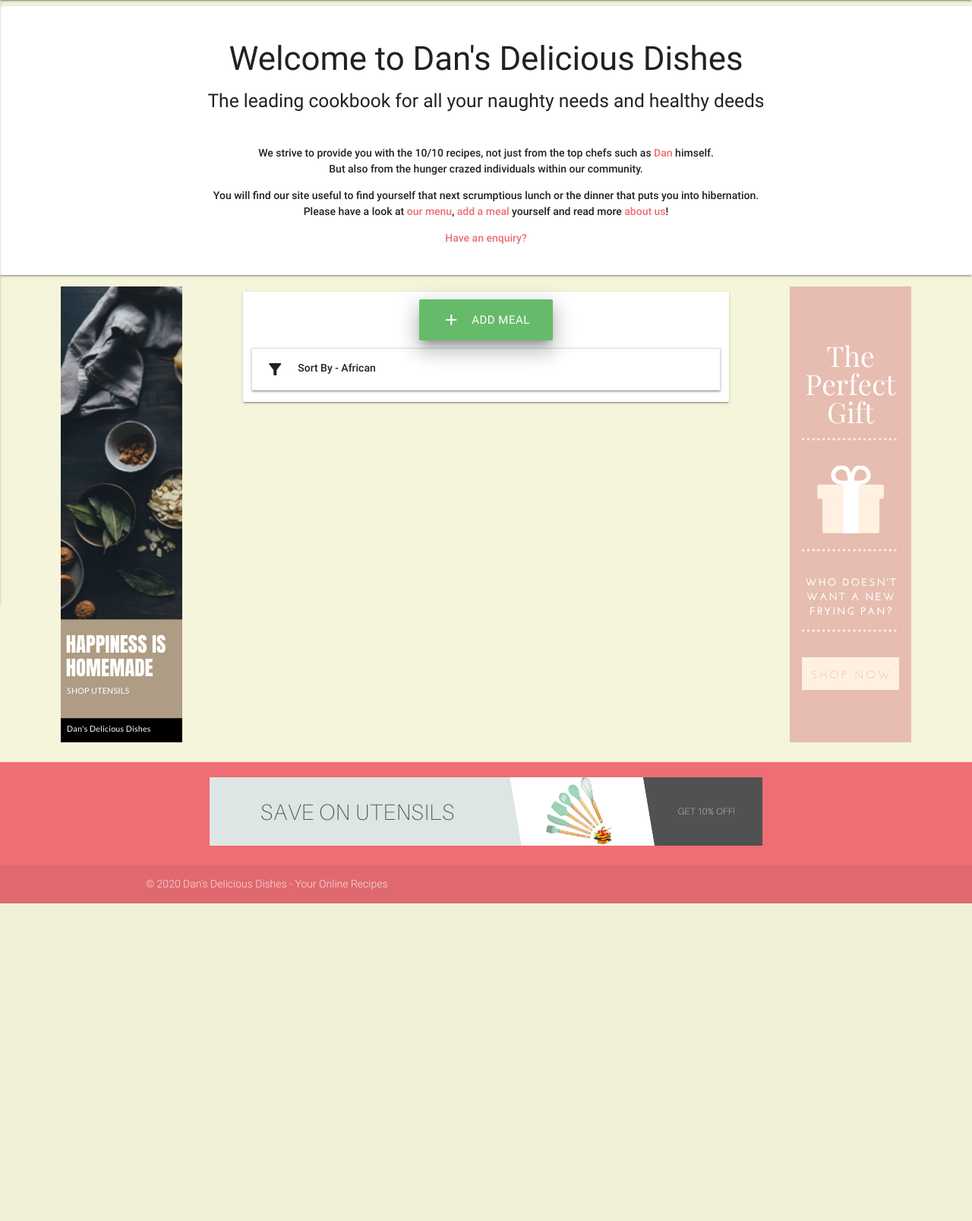
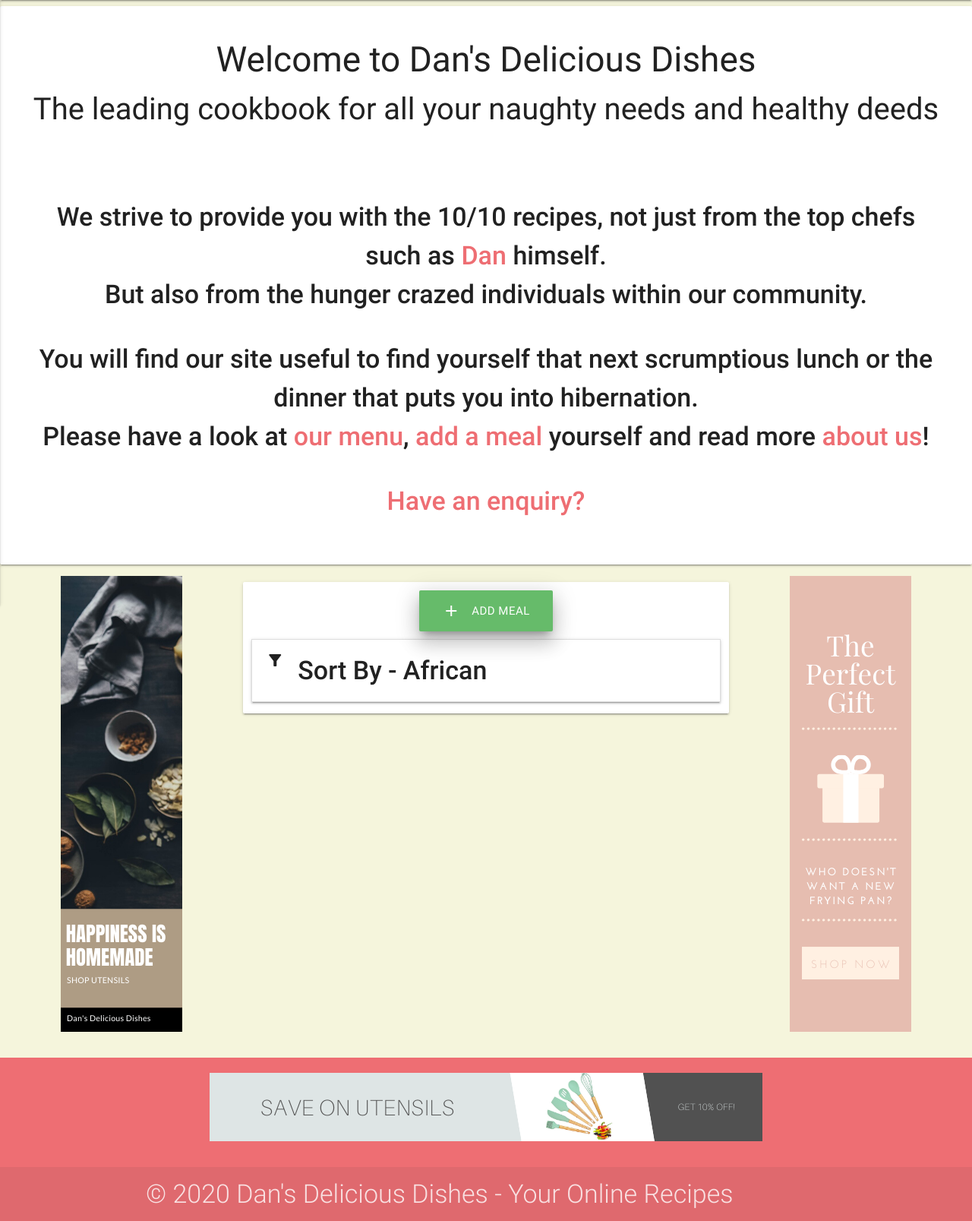
Before and after one commit to DanArmstrong124/cook-book, a Flask app: page /filter/african in a window 1280 px wide. Shown: the part 64-1671 px from the top of the page at 76% size. Before the commit the page ends 1253 px from the top, so only its background shows below. Run offline with Flask 2, Linux system fonts and the light colour scheme; data that the repository does not hold is empty; some libraries are stand-ins or nearby versions.

Commit message:
CSS Fixes

```diff
--- a/static/css/media.css
+++ b/static/css/media.css
@@ -5,22 +5,40 @@
     .mlist a{
         font-size: 18px !important;
     }
+    .homeheader h3{
+        font-size: 26px;
+    }
+    .homeheader h5{
+        font-size: 22px;
+    }
 }
 
 @media only screen and (min-width:600px) {
     body{
-      font-size: 18px !important;
+      font-size: 26px !important;
     }
     .mlist a{
         font-size: 26px !important;
+    }
+    .homeheader h3{
+        font-size: 36px;
+    }
+    .homeheader h5{
+        font-size: 32px;
     }
 }
 
 @media only screen and (min-width: 900px) {
     body{
-        font-size: 14px !important;
+        font-size: 34px !important;
     }
     .mlist a{
-        font-size: 36px !important;
+        font-size: 34px !important;
+    }
+    .homeheader h3{
+        font-size: 46px;
+    }
+    .homeheader h5{
+        font-size: 40px;
     }
 }
```
